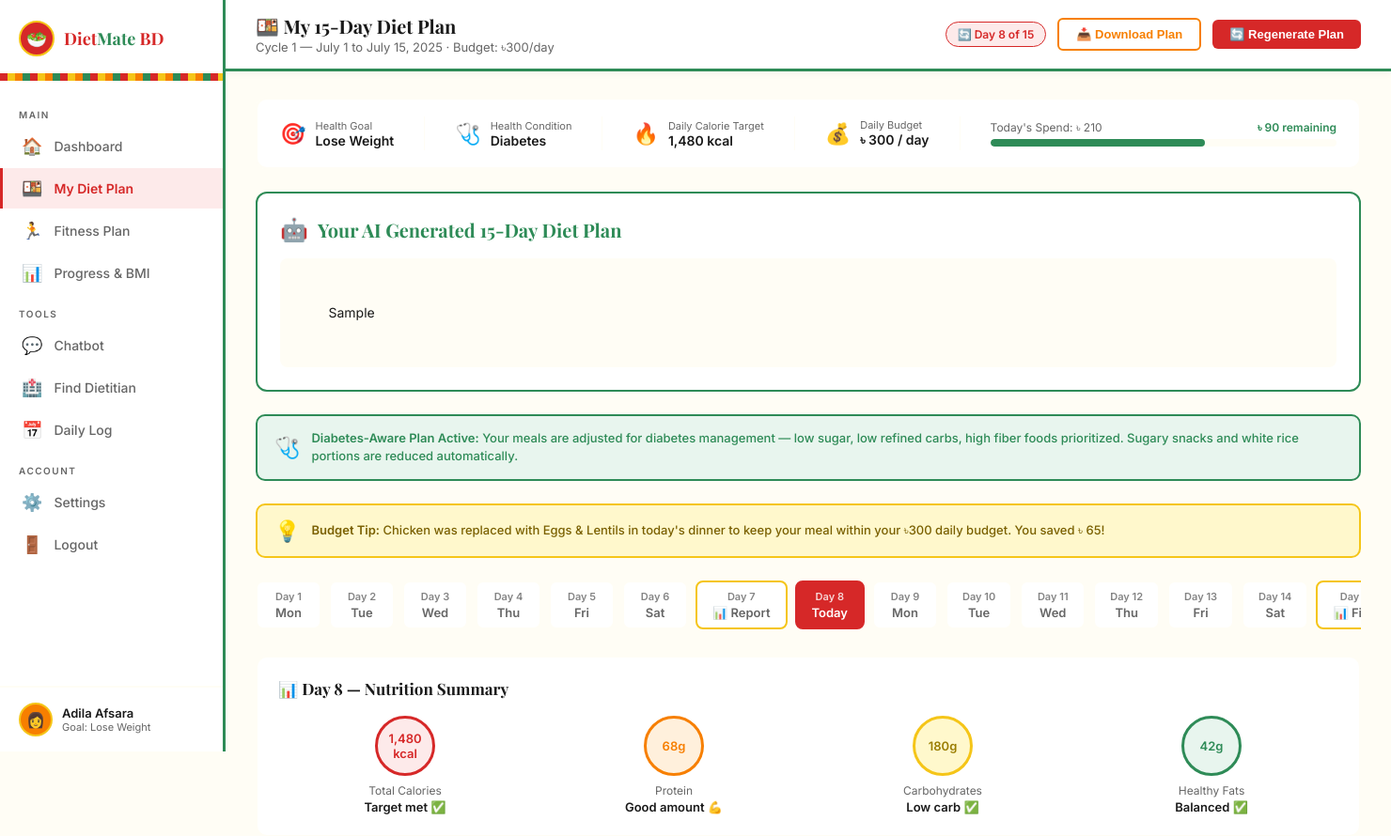
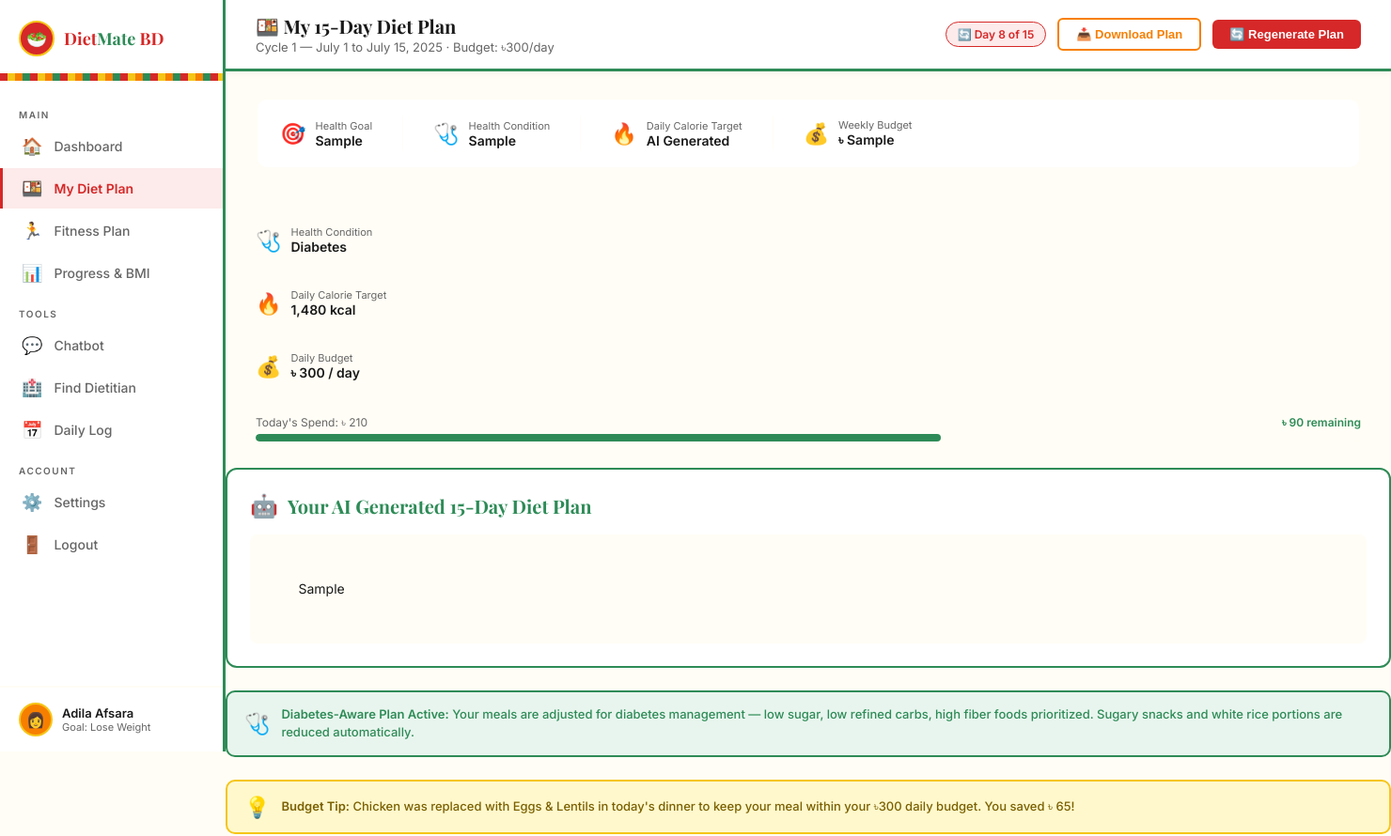
Before and after one commit to adila-afsara/Smart-Diet-Fitness-Planner, a Django app: template templates/DietMate_dietplan.html in a window 1480 px wide. Shown: the top 890 px of the page at 94% size. Run offline with Django 5.2, Linux system fonts and the light colour scheme; the template is opened without the code that fills it: most values are stand-ins (such as "Sample title", 1, 10 or a date in 2020).

Commit message:
Update DietMate_dietplan.html

```diff
--- a/templates/DietMate_dietplan.html
+++ b/templates/DietMate_dietplan.html
@@ -320,13 +320,39 @@
 
       <!-- Plan Info Bar -->
       <div class="plan-info-bar">
-        <div class="plan-info-item">
-          <div class="plan-info-icon">🎯</div>
-          <div>
+    <div class="plan-info-item">
+        <div class="plan-info-icon">🎯</div>
+        <div>
             <div class="plan-info-label">Health Goal</div>
-            <div class="plan-info-value">Lose Weight</div>
-          </div>
+            <div class="plan-info-value">{{ profile.health_goal }}</div>
         </div>
+    </div>
+    <div class="plan-divider"></div>
+    <div class="plan-info-item">
+        <div class="plan-info-icon">🩺</div>
+        <div>
+            <div class="plan-info-label">Health Condition</div>
+            <div class="plan-info-value">{{ profile.health_condition }}</div>
+        </div>
+    </div>
+    <div class="plan-divider"></div>
+    <div class="plan-info-item">
+        <div class="plan-info-icon">🔥</div>
+        <div>
+            <div class="plan-info-label">Daily Calorie Target</div>
+            <div class="plan-info-value">AI Generated</div>
+        </div>
+    </div>
+    <div class="plan-divider"></div>
+    <div class="plan-info-item">
+        <div class="plan-info-icon">💰</div>
+        <div>
+            <div class="plan-info-label">Weekly Budget</div>
+            <div class="plan-info-value">৳ {{ profile.weekly_budget }}</div>
+        </div>
+    </div>
+</div>
+
         <div class="plan-divider"></div>
         <div class="plan-info-item">
           <div class="plan-info-icon">🩺</div>
```
